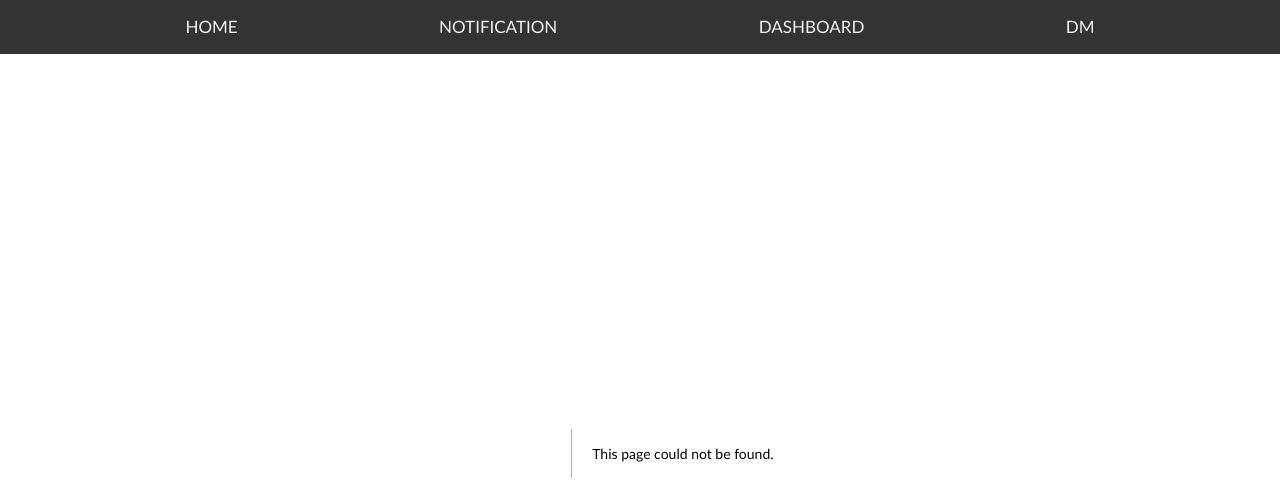
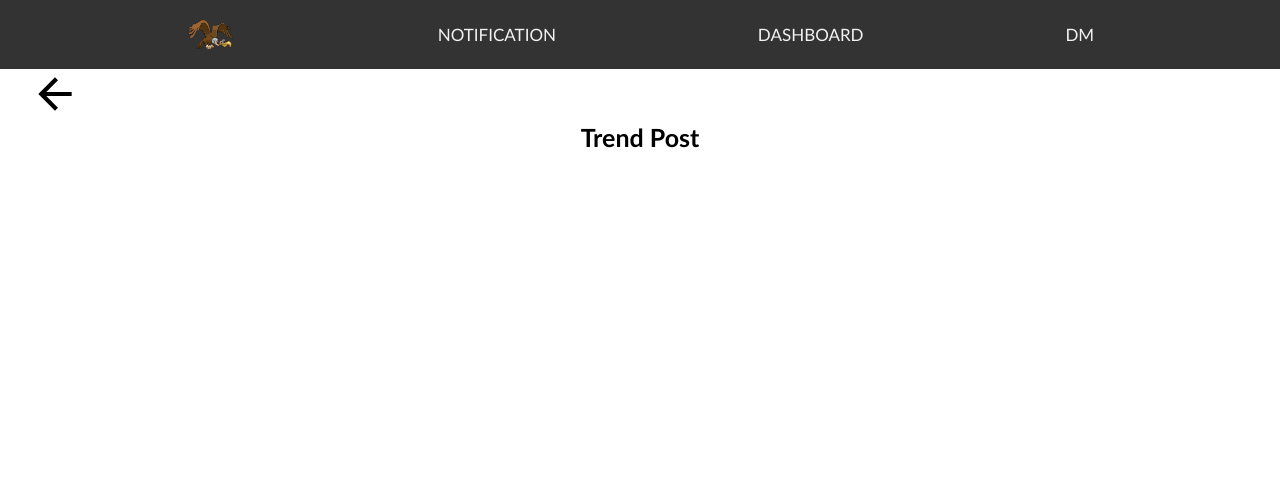
Before and after one commit to matteraggi/avvoltoio-smm, a Next.js app: page /trend in a window 1280 px wide. Before the commit this address had no page. Shown: the top 500 px of the page. Built offline with nearby package versions, Linux system fonts and the light colour scheme.

Commit message:
main card

```diff
--- a/src/app/components/Dashboard.tsx
+++ /dev/null
@@ -1,19 +0,0 @@
-import SidebarMobile from "./SidebarMobile";
-
-const Dashboard = () => {
-  return (
-    <div className="dashboard">
-      <SidebarMobile />
-      <div>
-        <h2>Maurizio Benazzi</h2>
-      </div>
-      <div className="stats-container">
-        <div className="card">a</div>
-        <div className="card">b</div>
-        <div className="card">c</div>
-      </div>
-    </div>
-  );
-};
-
-export default Dashboard;
--- /dev/null
+++ b/src/app/components/DashboardMain.tsx
@@ -0,0 +1,32 @@
+import Link from "next/link";
+import SidebarMobile from "./SidebarMobile";
+
+const DashboardMain = () => {
+  return (
+    <div className="dashboard">
+      <SidebarMobile />
+      <div>
+        <h2>Maurizio Benazzi</h2>
+      </div>
+      <div className="stats-container">
+        <Link href="/squeal">
+          <div className="card card-1">
+            <h3>SQUEAL</h3>
+          </div>
+        </Link>
+        <Link href="/feed">
+          <div className="card card-1">
+            <h3>FEED</h3>
+          </div>
+        </Link>
+        <Link href="/trend">
+          <div className="card card-1">
+            <h3>TREND</h3>
+          </div>
+        </Link>
+      </div>
+    </div>
+  );
+};
+
+export default DashboardMain;
--- a/src/app/components/Navbar.tsx
+++ b/src/app/components/Navbar.tsx
@@ -1,12 +1,19 @@
+import Image from "next/image";
 import Link from "next/link";
 
 const Navbar = () => {
-
-const logged = false;
+  const logged = false;
 
   return (
     <div className="topnav">
-      <Link href="/">HOME</Link>
+      <Link href="/">
+        <Image
+          src="/squealer-logo.png"
+          alt="squealer_logo"
+          width="50"
+          height="50"
+        />
+      </Link>
       <Link href="/notification">NOTIFICATION</Link>
       <Link href="/dashboard">DASHBOARD</Link>
       <Link href="/dm">DM</Link>
--- a/src/app/dashboard/page.tsx
+++ b/src/app/dashboard/page.tsx
@@ -1,11 +1,11 @@
-import Dashboard from "../components/Dashboard";
+import DashboardMain from "../components/DashboardMain";
 import Sidebar from "../components/Sidebar";
 
 const page = () => {
   return (
     <section className="homepage">
       <Sidebar />
-      <Dashboard />
+      <DashboardMain />
     </section>
   );
 };
--- /dev/null
+++ b/src/app/feed/page.tsx
@@ -0,0 +1,19 @@
+import ArrowBackIcon from "@mui/icons-material/ArrowBack";
+import Link from "next/link";
+
+const page = () => {
+  return (
+    <section>
+      <div className="arrow-back">
+        <Link href="/dashboard">
+          <ArrowBackIcon sx={{ fontSize: 50 }} />
+        </Link>
+      </div>
+      <div className="feed">
+        <h1 className="main-card-header">Feed</h1>
+      </div>
+    </section>
+  );
+};
+
+export default page;
--- a/src/app/globals.css
+++ b/src/app/globals.css
@@ -71,6 +71,10 @@ h1{
   font-weight: bold;
 }
 
+.main-card-header{
+  color: black;
+}
+
 .checkbox{
   width: 20px;
   margin-left: 20px;
@@ -88,6 +92,7 @@ h1{
   overflow: hidden;
   background-color: #333;
   justify-content: space-evenly;
+  align-items: center;
   font-family:'Gill Sans', 'Gill Sans MT', Calibri, 'Trebuchet MS', sans-serif;
 }
 
@@ -161,13 +166,13 @@ h1{
 .sidebar{
 background-color: white;
 box-shadow: 0 4px 8px 0 rgba(0, 0, 0, 0.2), 0 6px 20px 0 rgba(0, 0, 0, 0.19);
-
 }
 
 .box{
   height: 75px;
   display: flex;
-  justify-content: center;
+  justify-content: left;
+  padding-left: 10px;
   align-items: center;
   border-style: solid;
   border-top-width: 0px;
@@ -225,11 +230,43 @@ margin: 15px;
 box-shadow: 0 4px 8px 0 rgba(0,0,0,0.2);
 border-radius: 8px;
 height: 100px;
+display: flex;
+align-items: center;
+justify-content: center;
+color: black;
 }
 
+.card-1{
+  background-image: url(/writingsqueal.png);
+  background-color: black;
+  background-position: center;
+  background-repeat: no-repeat;
+  background-size: cover;
+}
 
 .card:hover {
   box-shadow: 0 8px 16px 0 rgba(0,0,0,0.2);
+}
+
+.arrow-back{
+  display: flex;
+  justify-content: left;
+  margin-left: 30px;
+}
+
+.feed{
+  display: flex;
+  justify-content: center;
+}
+
+.squeal{
+  display: flex;
+  justify-content: center;
+}
+
+.trend{
+  display: flex;
+  justify-content: center;
 }
 
 @media (max-width: 800px) {
@@ -244,6 +281,7 @@ height: 100px;
     flex-direction: column;
     justify-content: center;
     padding-bottom: 20px;
+    height: 100px;
   }
   .dashboard{
     padding-top: 20px;
--- a/src/app/notification/page.tsx
+++ b/src/app/notification/page.tsx
@@ -1,5 +1,5 @@
 const page = () => {
-  return <div>notification</div>;
+  return <div>Notification</div>;
 };
 
 export default page;
--- /dev/null
+++ b/src/app/squeal/page.tsx
@@ -0,0 +1,19 @@
+import ArrowBackIcon from "@mui/icons-material/ArrowBack";
+import Link from "next/link";
+
+const page = () => {
+  return (
+    <section>
+      <div className="arrow-back">
+        <Link href="/dashboard">
+          <ArrowBackIcon sx={{ fontSize: 50 }} />
+        </Link>
+      </div>
+      <div className="squeal">
+        <h1 className="main-card-header">Post Squeal</h1>
+      </div>
+    </section>
+  );
+};
+
+export default page;
--- /dev/null
+++ b/src/app/trend/page.tsx
@@ -0,0 +1,19 @@
+import ArrowBackIcon from "@mui/icons-material/ArrowBack";
+import Link from "next/link";
+
+const page = () => {
+  return (
+    <section>
+      <div className="arrow-back">
+        <Link href="/dashboard">
+          <ArrowBackIcon sx={{ fontSize: 50 }} />
+        </Link>
+      </div>
+      <div className="trend">
+        <h1 className="main-card-header">Trend Post</h1>
+      </div>
+    </section>
+  );
+};
+
+export default page;
```
Also changed, not shown: public/writingsqueal.png (added).
